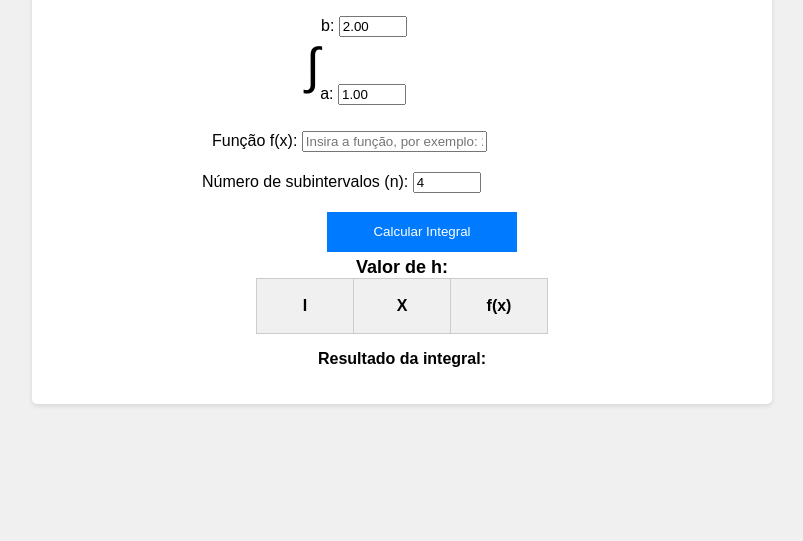
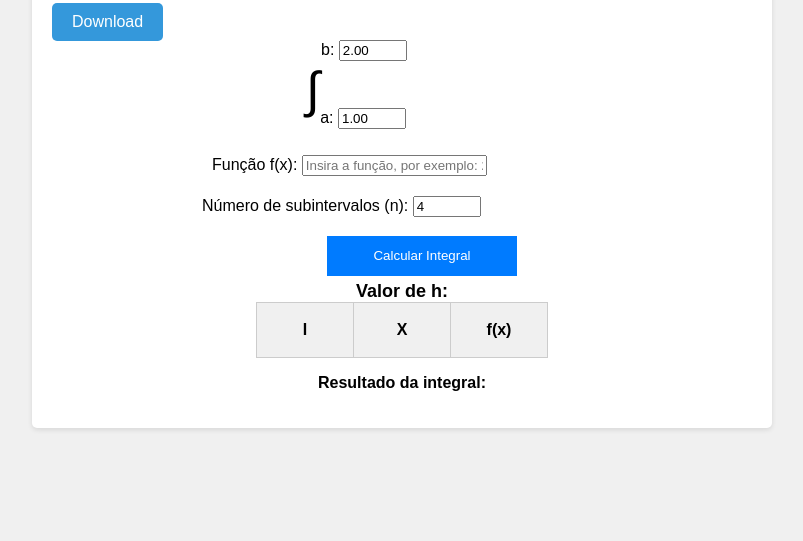
Before and after one commit to NelsonMatsinhe/metodo-Simpson-1-3, a plain HTML site: page index.html in a window 1280 px wide. Shown: the part 259-800 px from the top of the page, without its empty margins (238-1041 px from the left). Drawn offline with nearby package versions, Linux system fonts and the light colour scheme.

Commit message:
Update index.html
adicao do botao de baixar

```diff
--- a/index.html
+++ b/index.html
@@ -147,12 +147,30 @@
             margin-top: 10px;
 
          }
+        /* Estilos do botão de download */
+.btn-download {
+  display: inline-block;
+  padding: 10px 20px;
+  text-decoration: none;
+  background-color: #3498db;
+  color: white;
+  border-radius: 5px;
+  font-family: Arial, sans-serif;
+}
+
+/* Efeitos quando o cursor passa por cima do botão */
+.btn-download:hover {
+  background-color: #2980b9;
+}
 
     </style>
 </head>
 <body>
     <div  class="container">
     <h1>Método de Simpson 1/3</h1>
+        <a href="#" download="arquivo.zip" class="btn-download">Download</a>
+
+
     <div class="container-integral">
     <div class="input-container">
         <div class="a">
```
